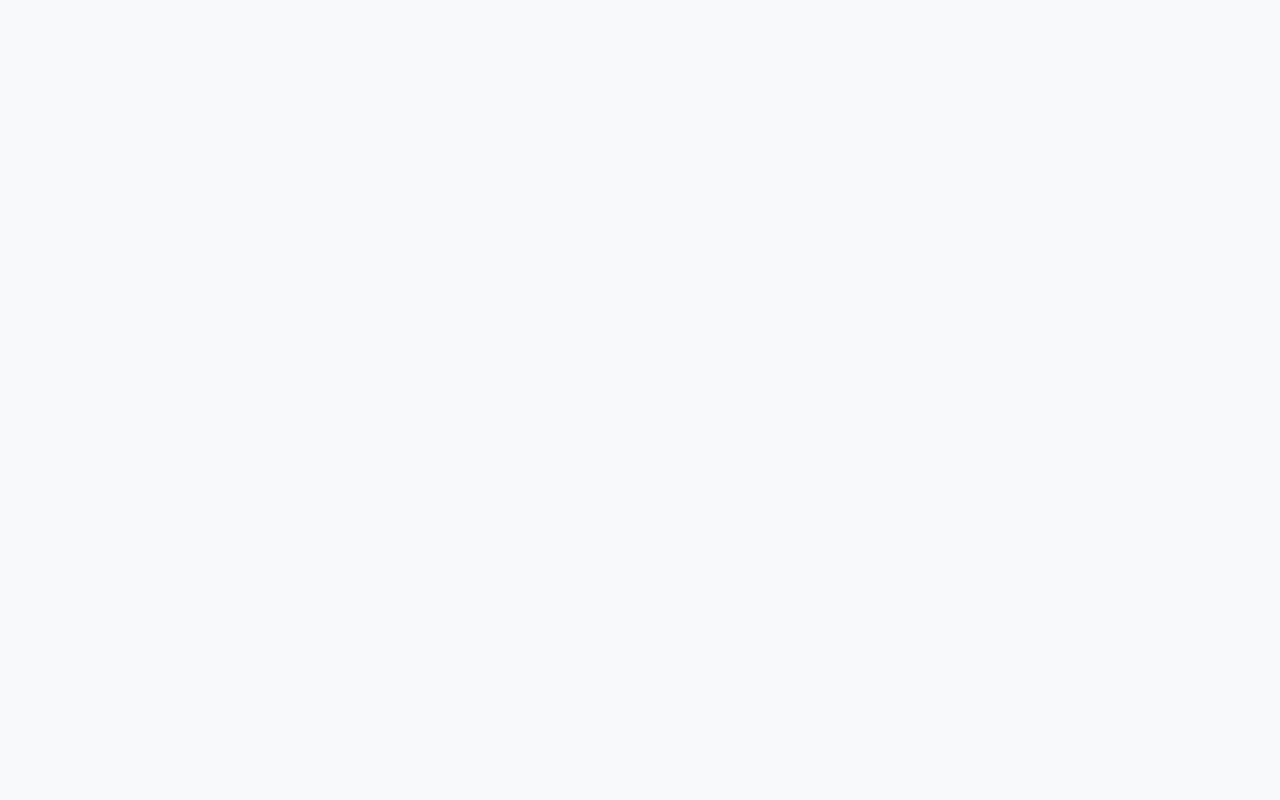
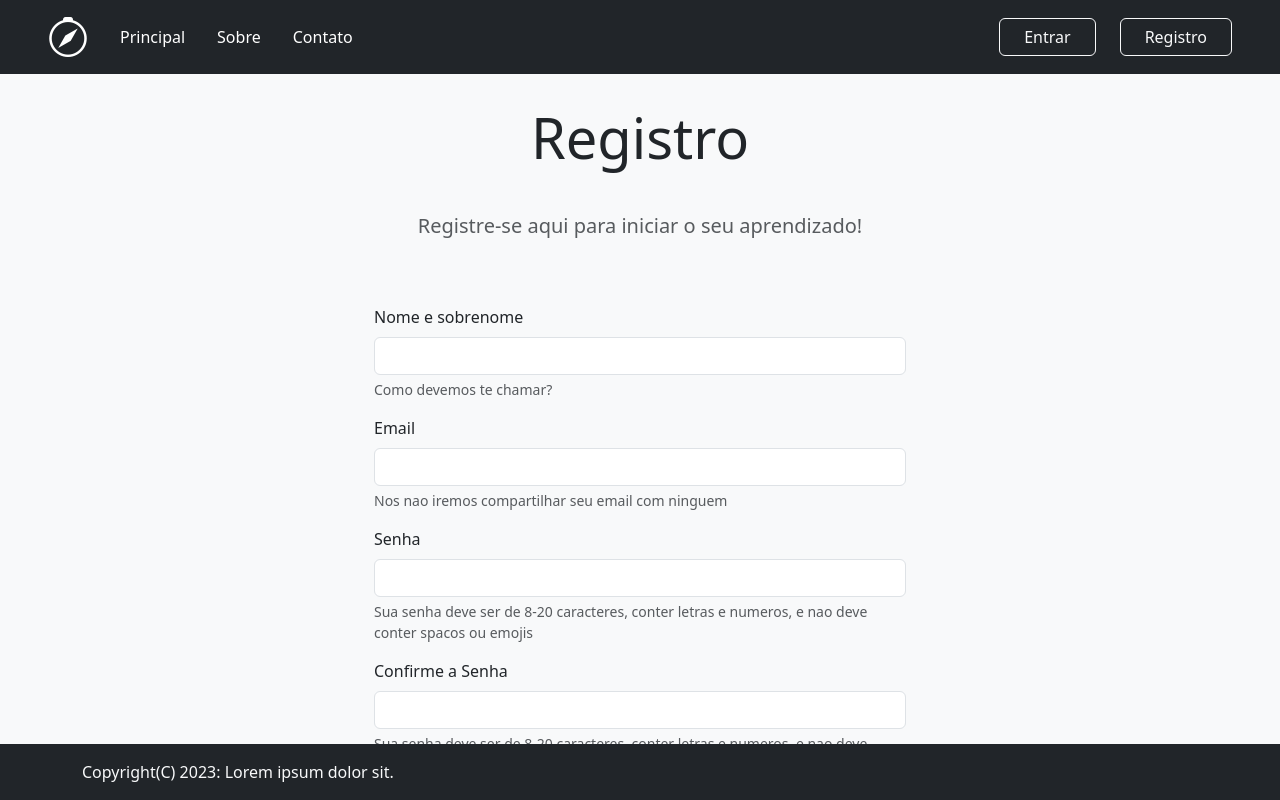
Before and after one commit to guisazevedo/aprendizado, a React (Vite) app: page /login in a window 1280 px wide. Before the commit this address had no page. Shown: the top 800 px of the page. Built offline with nearby package versions, Linux system fonts and the light colour scheme.

Commit message:
add name to register

```diff
--- a/src/01_components/Navbar.tsx
+++ b/src/01_components/Navbar.tsx
@@ -46,9 +46,11 @@ const Navbar = () => {
         <div className="row">
           {log_items.map((item) => (
             <div className="col">
-              <button type="button" className="btn btn-outline-light px-2">
-                <span className="p-3">{item.title}</span>
-              </button>
+              <Link to={item.link}>
+                <button type="button" className="btn btn-outline-light px-2">
+                  <span className="p-3">{item.title}</span>
+                </button>
+              </Link>
             </div>
           ))}
         </div>
--- a/src/01_components/Register.tsx
+++ b/src/01_components/Register.tsx
@@ -9,6 +9,12 @@ const Register = () => {
 
   // inputs for the email/password components
   const register_items = [
+    {
+      title: "Nome e sobrenome",
+      type: "name",
+      id: "exampleInputName1",
+      text: "Como devemos te chamar?",
+    },
     {
       title: "Email",
       type: "email",
--- a/src/App.tsx
+++ b/src/App.tsx
@@ -15,6 +15,7 @@ function App() {
       <Router>
         <Routes>
           <Route path="/" Component={Landing_page}></Route>
+          <Route path="/login" Component={Register_page}></Route>
           <Route path="/register" Component={Register_page}></Route>
         </Routes>
       </Router>
```
